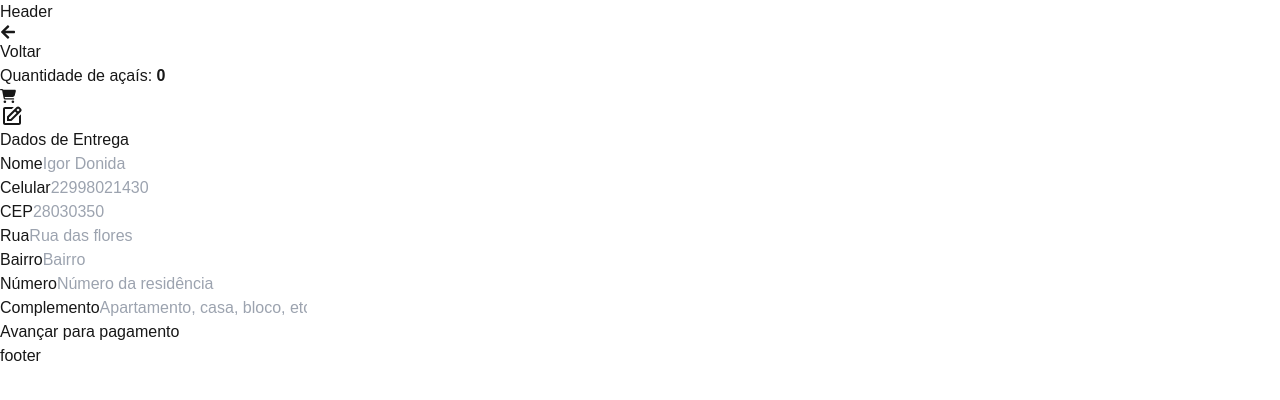
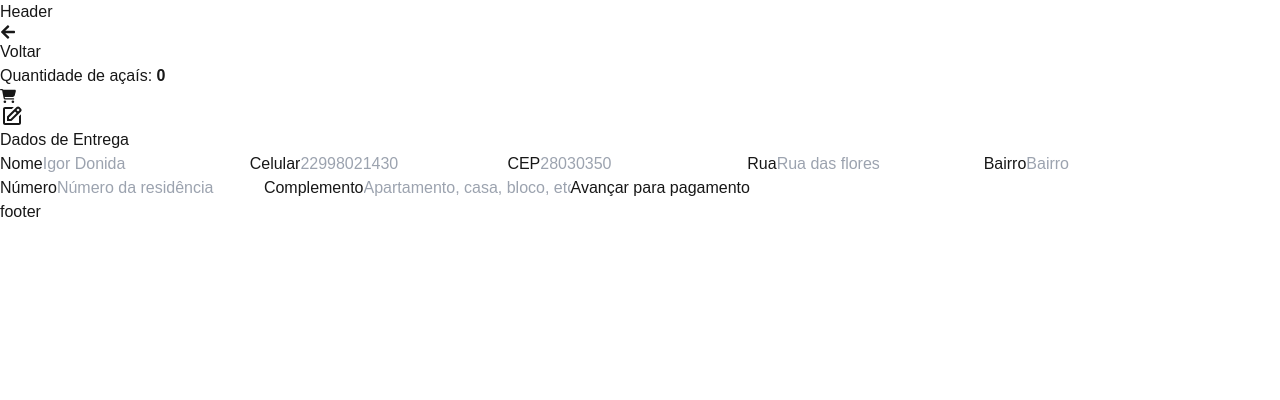
Before and after one commit to caiomeirelles22/acai-igor, a Next.js app: page /menu/adicionais/endereco in a window 1280 px wide. Shown: the top 400 px of the page. Built offline with nearby package versions, Linux system fonts and the light colour scheme.

Commit message:
fix: form address

```diff
--- a/src/app/menu/adicionais/endereco/page.tsx
+++ b/src/app/menu/adicionais/endereco/page.tsx
@@ -23,7 +23,6 @@ export default function AddressForm() {
   })
 
   useEffect(() => {
-    // Ensure this runs only on the client side
     if (typeof window !== 'undefined') {
       const savedCart = sessionStorage.getItem('acaiCart')
       if (savedCart) {
@@ -51,7 +50,7 @@ export default function AddressForm() {
   }, [])
 
   const handleCepChange = async (e: React.ChangeEvent<HTMLInputElement>) => {
-    const newCep = e.target.value.replace(/\D/g, '') // Remove caracteres não numéricos
+    const newCep = e.target.value.replace(/\D/g, '')
     setCep(newCep)
 
     if (newCep.length === 8) {
@@ -80,8 +79,11 @@ export default function AddressForm() {
     setAddress({ ...address, neighborhood: e.target.value })
   }
 
-  const handleSaveAddress = (e: React.MouseEvent<HTMLButtonElement>) => {
-    e.preventDefault() // Previne o comportamento padrão do botão dentro do formulário
+  const handleSubmit = (event: React.FormEvent<HTMLFormElement>) => {
+    if (!event.currentTarget.checkValidity()) {
+      event.preventDefault()
+      return
+    }
 
     const userAddress = {
       name,
@@ -91,8 +93,6 @@ export default function AddressForm() {
     }
 
     localStorage.setItem('userAddress', JSON.stringify(userAddress))
-
-    router.push('/menu/adicionais/endereco/pagamento')
   }
 
   return (
@@ -117,17 +117,16 @@ export default function AddressForm() {
       <Form
         action="/menu/adicionais/endereco/pagamento"
         className="flex flex-col gap-2 p-3 flex-1 w-full bg-purple-50"
+        onSubmit={handleSubmit}
       >
         <input type="hidden" name="name" value={name} />
         <input type="hidden" name="phoneNumber" value={phoneNumber} />
 
-        {/* Inputs hidden para o endereço */}
         <input type="hidden" name="street" value={address.street} />
         <input type="hidden" name="neighborhood" value={address.neighborhood} />
         <input type="hidden" name="number" value={address.number} />
         <input type="hidden" name="complement" value={address.complement} />
 
-        <div>
         <label className="block text-gray-700 font-semibold">Nome</label>
         <input
           required
@@ -138,7 +137,6 @@ export default function AddressForm() {
           className="w-full mt-1 p-3 border border-gray-300 rounded-lg focus:ring-2 focus:ring-red-500 outline-none"
           placeholder="Igor Donida"
         />
-        </div>
 
         <label className="block text-gray-700 font-semibold">Celular</label>
         <input
@@ -152,7 +150,6 @@ export default function AddressForm() {
           maxLength={11}
         />
 
-        <div>
         <label className="block text-gray-700 font-semibold">CEP</label>
         <input
           type="text"
@@ -164,9 +161,7 @@ export default function AddressForm() {
           className="w-full mt-1 p-3 border border-gray-300 rounded-lg focus:ring-2 focus:ring-red-500 outline-none"
           placeholder="28030350"
         />
-        </div>
 
-        <div>
         <label className="block text-gray-700 font-semibold">Rua</label>
         <input
           type="text"
@@ -177,9 +172,7 @@ export default function AddressForm() {
           className="w-full mt-1 p-3 border border-gray-300 rounded-lg focus:ring-2 focus:ring-red-500 outline-none"
           placeholder="Rua das flores"
         />
-        </div>
 
-        <div>
         <label className="block text-gray-700 font-semibold">Bairro</label>
         <input
           type="text"
@@ -190,9 +183,7 @@ export default function AddressForm() {
           className="w-full mt-1 p-3 border border-gray-300 rounded-lg focus:ring-2 focus:ring-red-500 outline-none"
           placeholder="Bairro"
         />
-        </div>
 
-        <div>
         <label className="block text-gray-700 font-semibold">Número</label>
         <input
           type="text"
@@ -202,12 +193,8 @@ export default function AddressForm() {
           className="w-full mt-1 p-3 border border-gray-300 rounded-lg focus:ring-2 focus:ring-red-500"
           placeholder="Número da residência"
         />
-        </div>
 
-        <div>
-          <label className="block text-gray-700 font-semibold">
-            Complemento
-          </label>
+        <label className="block text-gray-700 font-semibold">Complemento</label>
         <input
           type="text"
           value={address.complement}
@@ -217,11 +204,10 @@ export default function AddressForm() {
           className="w-full mt-1 p-3 border border-gray-300 rounded-lg focus:ring-2 focus:ring-red-500"
           placeholder="Apartamento, casa, bloco, etc."
         />
-        </div>
 
         <button
           className="w-full bg-green-500 text-purple-50 hover:bg-green-600 rounded-lg flex items-center py-3 px-2 justify-center gap-2 font-bold"
-          onClick={handleSaveAddress}
+          type="submit"
         >
           Avançar para pagamento
         </button>
```
Lines whose indentation alone changed are shown as unchanged.
